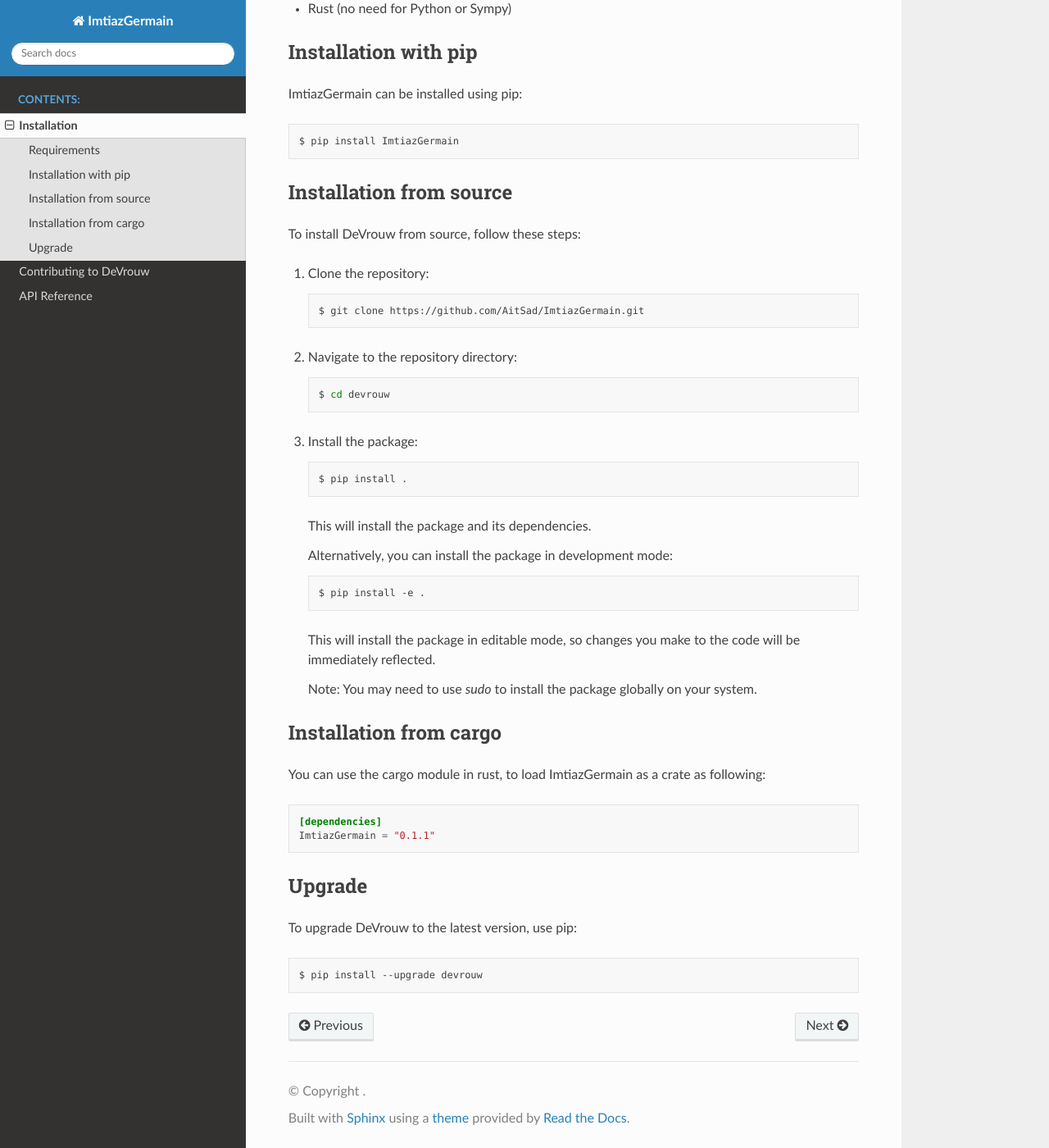
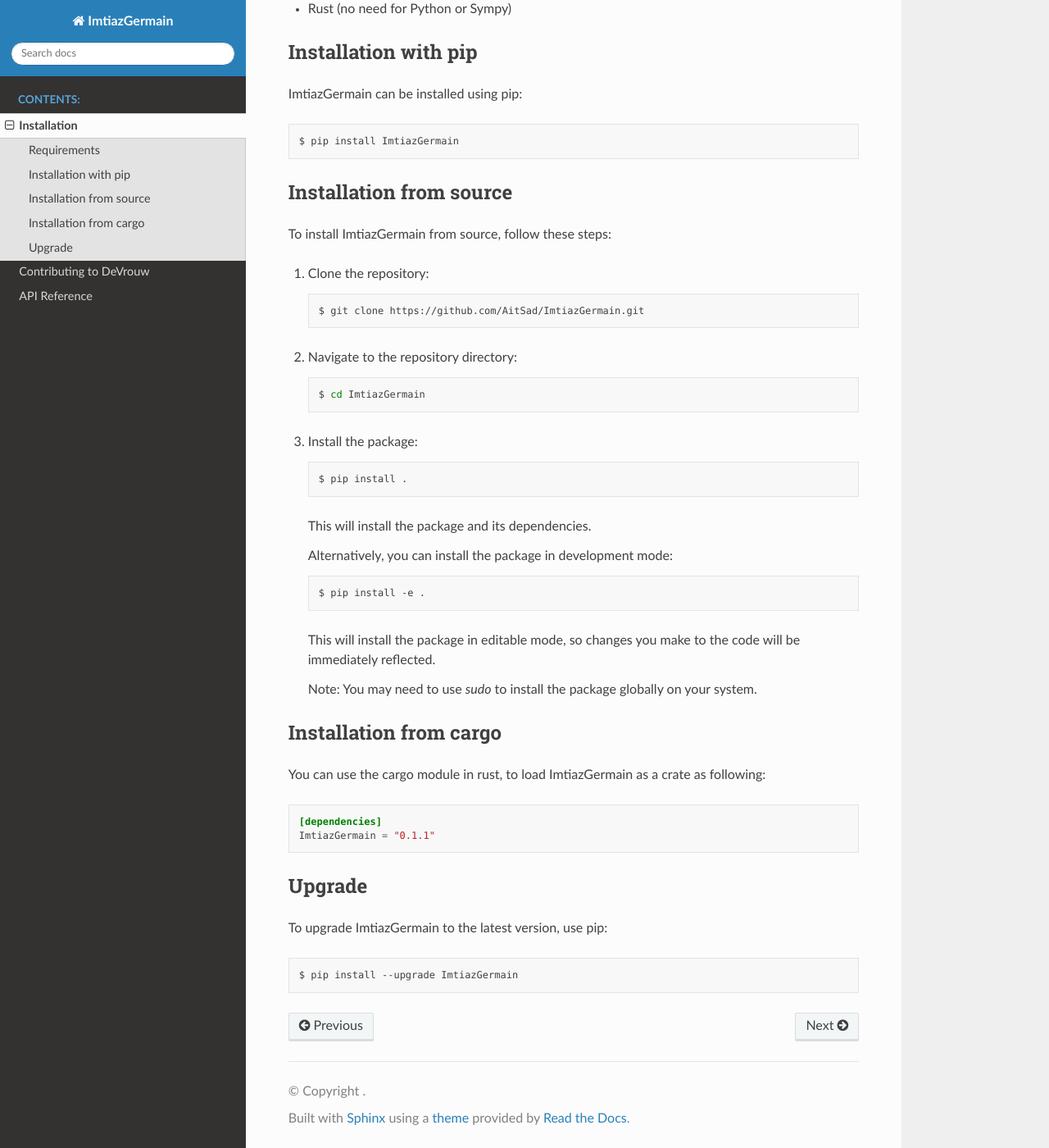
Before and after one commit to AitSad/ImtiazGermain, a Sphinx documentation site: the page built from docs/installation.rst, in a window 1280 px wide and 1400 px high, scrolled down 313 px. Shown: the whole window at 82% size. Built offline with Sphinx 7.4.7 and the Read the Docs theme 2.0.0, drawn with Linux system fonts in a browser that asks for light colours; pages that are not in the unit, such as notebooks, are missing from menus.

Commit message:
Update installation.rst

```diff
--- a/docs/installation.rst
+++ b/docs/installation.rst
@@ -22,7 +22,7 @@
 Installation from source
 ------------------------
 
-To install DeVrouw from source, follow these steps:
+To install ImtiazGermain from source, follow these steps:
 
 1. Clone the repository:
 
@@ -34,7 +34,7 @@
 
    .. code-block:: bash
 
-      $ cd devrouw
+      $ cd ImtiazGermain
 
 3. Install the package:
 
@@ -68,8 +68,8 @@
 Upgrade
 -------
 
-To upgrade DeVrouw to the latest version, use pip:
+To upgrade ImtiazGermain to the latest version, use pip:
 
 .. code-block:: bash
 
-   $ pip install --upgrade devrouw
+   $ pip install --upgrade ImtiazGermain
```
